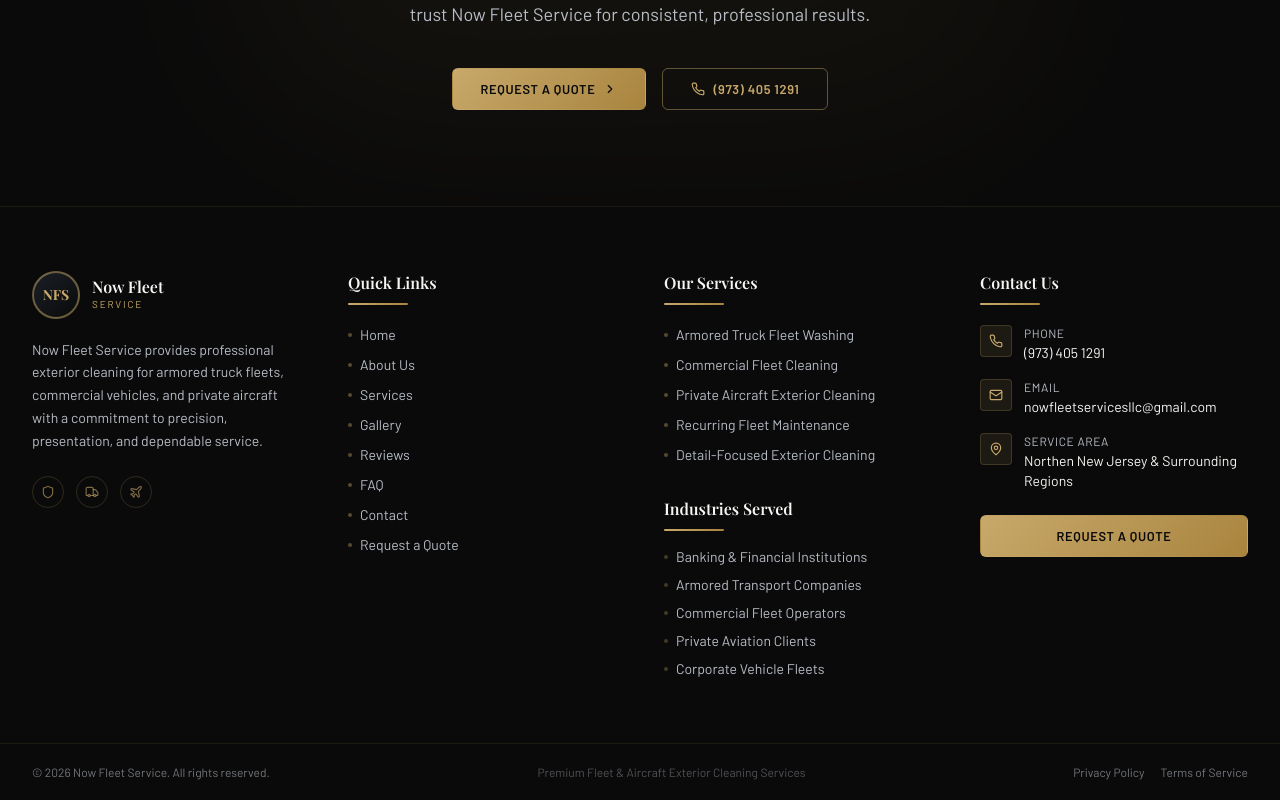
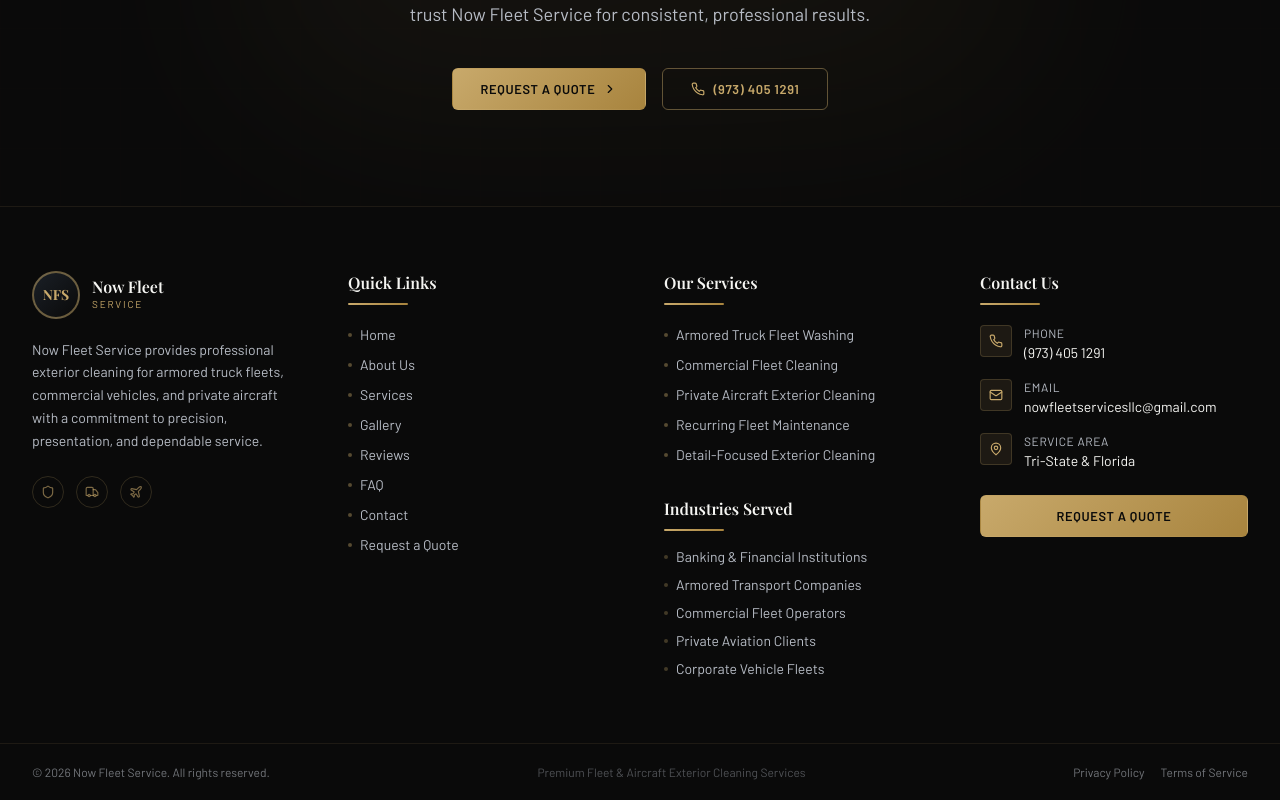
Before and after one commit to big6311/now-fleet-service, a Next.js app: page / in a window 1280 px wide. Shown: the part 5242-6042 px from the top of the page. Built offline with nearby package versions, Linux system fonts and the light colour scheme; a web font is replaced by a local one.

Commit message:
Update service area text in Footer component

```diff
--- a/components/Footer.tsx
+++ b/components/Footer.tsx
@@ -175,7 +175,7 @@ export default function Footer() {
                     Service Area
                   </p>
                   <p className="text-softwhite text-sm">
-                    Northen New Jersey &amp; Surrounding Regions
+                    Tri-State &amp; Florida
                   </p>
                 </div>
               </div>
```
